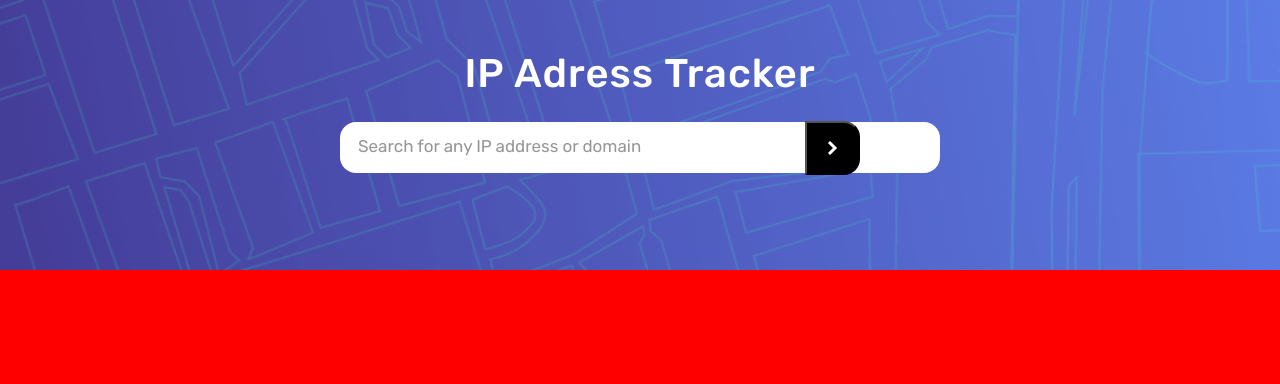
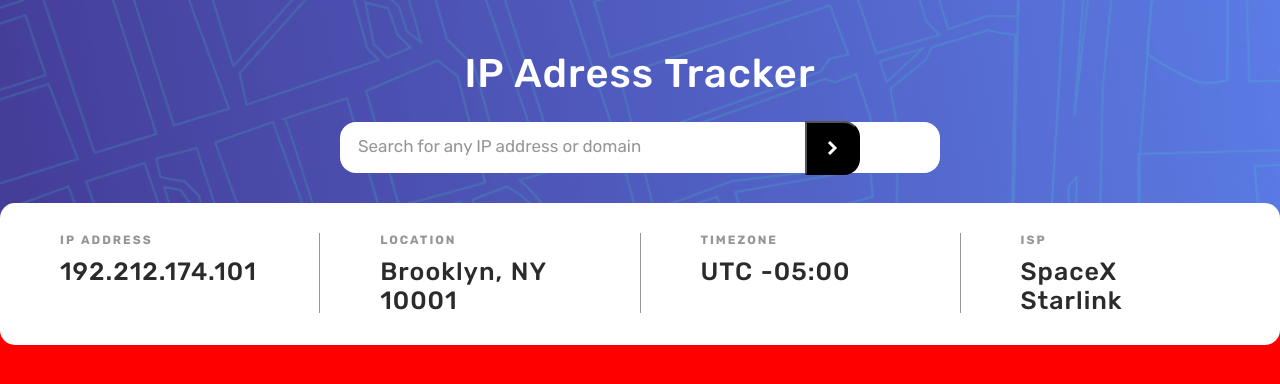
Before and after one commit to cerdemrc/ip-address-tracker, a Vue app: page / in a window 1280 px wide. Shown: the top 384 px of the page. Built offline with nearby package versions, Linux system fonts and the light colour scheme.

Commit message:
add results component

```diff
--- a/src/App.vue
+++ b/src/App.vue
@@ -2,16 +2,19 @@
   <div class="tracker-main">
     <div class="container">
       <Header />
+      <Results />
     </div>
   </div>
 </template>
 
 <script>
 import Header from "./components/Header.vue";
+import Results from "./components/Results.vue";
 export default {
   name: "App",
   components: {
     Header,
+    Results,
   },
 };
 </script>
--- /dev/null
+++ b/src/components/Results.vue
@@ -0,0 +1,67 @@
+<template>
+  <div class="tracker-results">
+    <div class="tracker-results-box">
+      <h1 class="results-title">IP ADDRESS</h1>
+      <h2 class="main-title results-subtitle">192.212.174.101</h2>
+    </div>
+    <div class="results-border" />
+    <div class="tracker-results-box">
+      <h1 class="results-title">LOCATION</h1>
+      <h2 class="main-title results-subtitle">Brooklyn, NY 10001</h2>
+    </div>
+    <div class="results-border" />
+    <div class="tracker-results-box">
+      <h1 class="results-title">TIMEZONE</h1>
+      <h2 class="main-title results-subtitle">UTC -05:00</h2>
+    </div>
+    <div class="results-border" />
+    <div class="tracker-results-box">
+      <h1 class="results-title">ISP</h1>
+      <h2 class="main-title results-subtitle">SpaceX Starlink</h2>
+    </div>
+  </div>
+</template>
+
+<script>
+export default {};
+</script>
+
+<style lang="scss">
+@import "../assets/style/_common.scss";
+@import "../assets/style/colors.scss";
+
+.tracker-results {
+  background: $white;
+  display: flex;
+  justify-content: center;
+  align-items: flex-start;
+  padding: 3rem 0;
+  border-radius: 15px;
+  margin-top: 3rem;
+  &-box {
+    display: flex;
+    flex-direction: column;
+    justify-content: center;
+    align-items: flex-start;
+    padding: 0 60px;
+    width: 30%;
+    & .results-title {
+      font-size: 1.2rem;
+      letter-spacing: 2px;
+      color: $lightGray;
+      font-weight: 700;
+      margin-bottom: 1rem;
+    }
+    & .results-subtitle {
+      font-size: 2.5rem;
+      color: $darkGray;
+      font-weight: 500;
+    }
+  }
+  & .results-border {
+    width: 1px;
+    height: 80px;
+    background: $lightGray;
+  }
+}
+</style>
```
